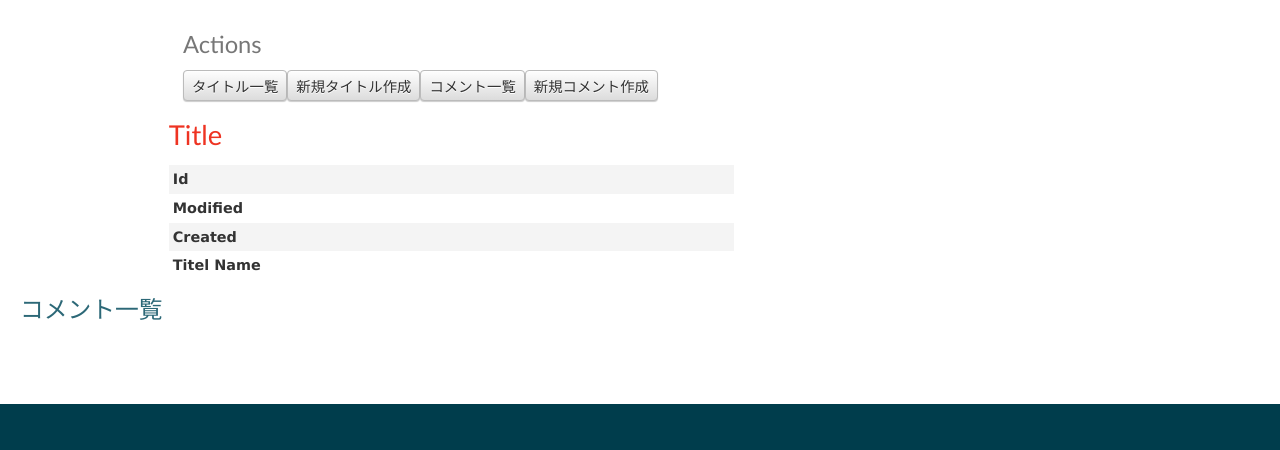
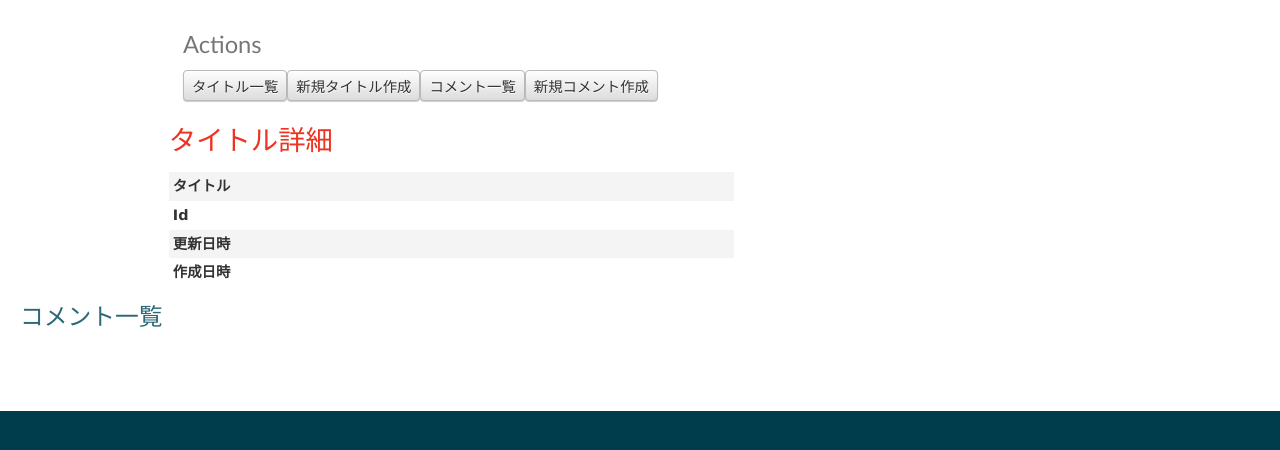
Before and after one commit to ichiYuuki/chat_room2, a CakePHP app: the page made by app/View/Titles/view.ctp in a window 1280 px wide. Shown: the part 27-477 px from the top of the page. Run offline with PHP 8.4 and a stand-in for CakePHP, Linux system fonts and the light colour scheme; the template is opened without the code that fills it, so the values that code supplies are empty; some libraries are stand-ins or nearby versions.

Commit message:
1/18 5限更新

```diff
--- a/app/Model/Title.php
+++ b/app/Model/Title.php
@@ -55,4 +55,5 @@
 		)
 	);
 
+
 }
--- a/app/View/Comments/index.ctp
+++ b/app/View/Comments/index.ctp
@@ -37,8 +37,6 @@
 		<td><?php echo h($comment['Comment']['modified']); ?>&nbsp;</td>
 		<td><?php echo h($comment['Comment']['created']); ?>&nbsp;</td>
 		<td class="actions">
-			<?php echo $this->Html->link(__('閲覧'), array('action' => 'view', $comment['Comment']['id'])); ?>
-			<?php echo $this->Html->link(__('更新'), array('action' => 'edit', $comment['Comment']['id'])); ?>
 			<?php echo $this->Form->postLink(__('削除'), array('action' => 'delete', $comment['Comment']['id']), array('confirm' => __('Are you sure you want to delete # %s?', $comment['Comment']['id']))); ?>
 		</td>
 
--- a/app/View/Comments/view.ctp
+++ b/app/View/Comments/view.ctp
@@ -13,7 +13,7 @@
 		</ul>
 	</div>
 
-	<h2><?php echo __('コメント詳細'); ?></h2>
+	<h2><?php echo __('詳細'); ?></h2>
 	<dl>
 		<dt><?php echo __('Id'); ?></dt>
 		<dd>
--- a/app/View/Titles/view.ctp
+++ b/app/View/Titles/view.ctp
@@ -8,28 +8,29 @@
 			<li><?php echo $this->Html->link(__('新規コメント作成'), array('controller' => 'comments', 'action' => 'add')); ?> </li>
 		</ul>
 	</div>
-<h2><?php echo __('Title'); ?></h2>
+<h2><?php echo __('タイトル詳細'); ?></h2>
 	<dl>
+		<dt><?php echo __('タイトル'); ?></dt>
+		<dd>
+			<?php echo h($title['Title']['titel_name']); ?>
+			&nbsp;
+		</dd>
 		<dt><?php echo __('Id'); ?></dt>
 		<dd>
 			<?php echo h($title['Title']['id']); ?>
 			&nbsp;
 		</dd>
-		<dt><?php echo __('Modified'); ?></dt>
+		<dt><?php echo __('更新日時'); ?></dt>
 		<dd>
 			<?php echo h($title['Title']['modified']); ?>
 			&nbsp;
 		</dd>
-		<dt><?php echo __('Created'); ?></dt>
+		<dt><?php echo __('作成日時'); ?></dt>
 		<dd>
 			<?php echo h($title['Title']['created']); ?>
 			&nbsp;
 		</dd>
-		<dt><?php echo __('Titel Name'); ?></dt>
-		<dd>
-			<?php echo h($title['Title']['titel_name']); ?>
-			&nbsp;
-		</dd>
+
 	</dl>
 </div>
 
@@ -43,18 +44,18 @@
 	<table cellpadding = "0" cellspacing = "0">
 	<tr>
 		<th><?php echo __(''); ?></th>
+		<th><?php echo __('投稿内容'); ?></th>
 		<th><?php echo __('更新日時'); ?></th>
 		<th><?php echo __('投稿日時'); ?></th>
-		<th><?php echo __('投稿内容'); ?></th>
-		<th><?php echo __('User Id'); ?></th>
+		<th><?php echo __('投稿者'); ?></th>
 		<th class="actions"><?php echo __('Actions'); ?></th>
 	</tr>
 	<?php foreach ($title['Comment'] as $comment): ?>
 		<tr>
 			<td><?php echo '' ?></td>
+			<td><?php echo $comment['text']; ?></td>
 			<td><?php echo $comment['modified']; ?></td>
 			<td><?php echo $comment['created']; ?></td>
-			<td><?php echo $comment['text']; ?></td>
 			<td><?php echo $comment['user_id']; ?></td>
 			<td class="actions">
 				<?php echo $this->Html->link(__('閲覧'), array('controller' => 'comments', 'action' => 'view', $comment['id'])); ?>
```
Also changed, not shown: app/View/Users/view.ctp (+3 -4 lines).
